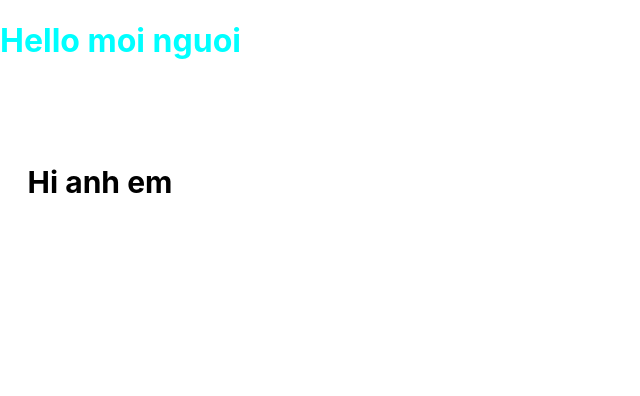
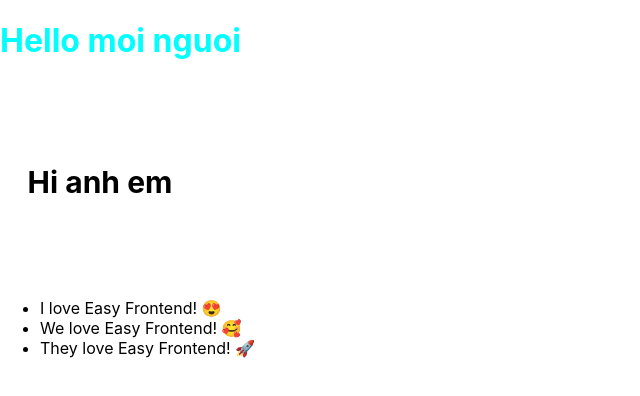
Before and after one commit to MinhNhatLe/react-hooks-bacsic, a React (Create React App) app: page / in a window 1280 px wide. Shown: the top 396 px of the page, without its empty margins (0-640 px from the left). Built offline with nearby package versions, Linux system fonts and the light colour scheme.

Commit message:
sử dụng usestate tạo ra todolist

```diff
--- a/src/App.js
+++ b/src/App.js
@@ -1,11 +1,32 @@
-import './App.scss';
-import ColorBox from './components/colorbox';
+import "./App.scss";
+import TodoList from "./components/TodoList/TodoList";
+import ColorBox from "./components/colorbox";
+import React, { useState } from "react";
 
 function App() {
+  const [todoList, setTodoList] = useState([
+    { id: 1, title: "I love Easy Frontend! 😍 " },
+    { id: 2, title: "We love Easy Frontend! 🥰 " },
+    { id: 3, title: "They love Easy Frontend! 🚀 " },
+  ]);
+
+  function handleTodoClick(todo) {
+    console.log(todo);
+    const index = todoList.findIndex(x => x.id === todo.id);
+    if(index < 0 ) return;
+
+    const newTodoList = [...todoList];
+    newTodoList.splice(index,1);
+    setTodoList(newTodoList);
+
+
+  }
   return (
     <div className="App">
       <h1>Hello moi nguoi</h1>
       <ColorBox />
+      <br />
+      <TodoList todos={todoList} onTodoClick={handleTodoClick} />
     </div>
   );
 }
--- /dev/null
+++ b/src/components/TodoList/TodoList.jsx
@@ -0,0 +1,38 @@
+import React from 'react';
+import PropTypes from 'prop-types';
+import "./TodoList.scss"
+
+TodoList.propTypes = {
+    todos: PropTypes.array,
+    onTodoClick: PropTypes.func,
+};
+TodoList.defaultProps = {
+    todos: [],
+    onTodoClick: null,
+}
+
+
+function TodoList(props) {
+    const { todos, onTodoClick } = props;
+    function handleClick(todo) {
+        if (onTodoClick) {
+            onTodoClick(todo);
+        }
+    }
+
+    return (
+        <div>
+            <ul className='todo-list'>
+                {todos.map((todo) => (
+                    <li
+                        key={todo.id}
+                        onClick={() => handleClick(todo)}>
+                        {todo.title}
+                    </li>
+                ))}
+            </ul>
+        </div>
+    );
+}
+
+export default TodoList;
--- a/src/components/colorbox/index.jsx
+++ b/src/components/colorbox/index.jsx
@@ -1,6 +1,5 @@
 import React, { useState } from 'react';
-import PropTypes from 'prop-types';
-import "./ColorBox.scss"
+import "./ColorBox.scss";
 
 ColorBox.propTypes = {
 
```
Also changed, not shown: src/components/TodoList/TodoList.scss (added).
